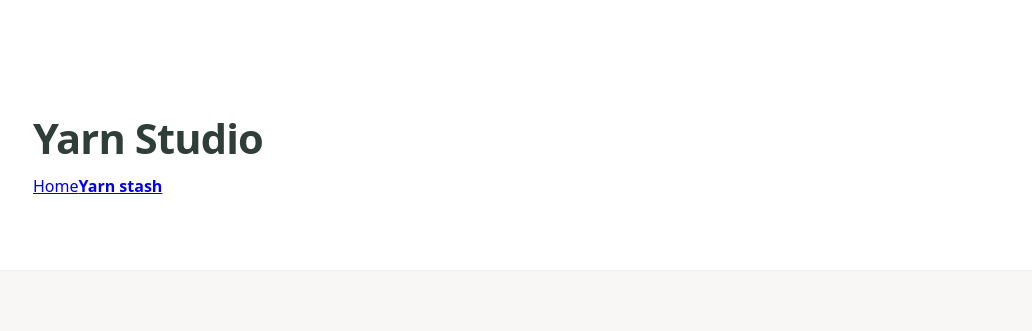
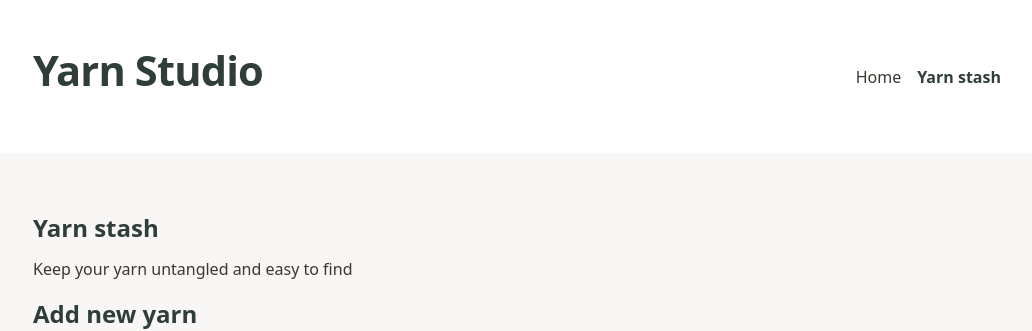
Before and after one commit to EmmaWikstrom/yarnstash-react-app, a React (Create React App) app: page /yarns in a window 1280 px wide. Shown: the top 331 px of the page, without its empty margins (123-1155 px from the left). Built offline with nearby package versions, Linux system fonts and the light colour scheme; no server answers.

Commit message:
feat: add styled navigation header with active links

```diff
--- a/src/App.css
+++ b/src/App.css
@@ -7,36 +7,6 @@
 h2 {
   margin-bottom: 16px;
   color: var(--color-brand);
-}
-
-/* HEADER */
-
-.site-header {
-  padding: 64px 16px 48px;
-  background: var(--color-background-card);
-  border-bottom: 1px solid var(--color-border-soft);
-}
-
-.site-header h1 {
-  font-size: 2.6rem;
-  letter-spacing: -0.02em;
-  margin-bottom: 12px;
-  color: var(--color-brand);
-}
-
-.site-header p {
-  max-width: 560px;
-  color: var(--color-text-muted);
-}
-
-main.container {
-  padding-top: 40px;
-  padding-bottom: 40px;
-}
-
-/* NAV */
-.active {
-  font-weight: bold;
 }
 
 /* MESSAGE */
--- a/src/components/Header/Header.css
+++ b/src/components/Header/Header.css
@@ -0,0 +1,61 @@
+.site-header {
+  padding: 24px 16px;
+  background: var(--color-background-card);
+  border-bottom: 1px solid var(--color-border-soft);
+}
+
+.header-content {
+    display: flex;
+    justify-content: space-between;
+    align-items: center;
+    gap: 24px;
+    flex-wrap: wrap;
+}
+
+.brand {
+    text-decoration: none;
+    color: inherit;
+}
+
+.brand h1 {
+  margin: 0;
+  font-size: 1.8rem;
+  letter-spacing: -0.02em;
+  color: var(--color-brand);
+}
+.main-nav {
+  display: flex;
+  gap: 16px;
+  flex-wrap: wrap;
+}
+
+.nav-link {
+  text-decoration: none;
+  color: var(--color-text-primary);
+  font-weight: 500;
+}
+
+.nav-link:hover {
+  color: var(--color-brand);
+}
+
+.nav-link.active {
+  font-weight: 700;
+  color: var(--color-brand);
+}
+
+.site-header h1 {
+  font-size: 2.6rem;
+  letter-spacing: -0.02em;
+  margin-bottom: 12px;
+  color: var(--color-brand);
+}
+
+main.container {
+  padding-top: 40px;
+  padding-bottom: 40px;
+}
+
+.active {
+  font-weight: bold;
+}
--- a/src/components/Header/Header.jsx
+++ b/src/components/Header/Header.jsx
@@ -1,16 +1,32 @@
 import { NavLink } from "react-router-dom";
+import "./Header.css";
 
 export function Header() {
   return (
     <header className="site-header">
-      <div className="container">
-        <h1>Yarn Studio</h1>
+      <div className="container header-content">
+        <NavLink
+        to="/"
+        end
+        className="brand">
+          <h1>Yarn Studio</h1>
+        </NavLink>
 
-        <nav>
-          <NavLink to="/">Home</NavLink>
+        <nav className="main-nav">
+          <NavLink
+            to="/"
+            end
+            className={({ isActive }) =>
+              isActive ? "nav-link active" : "nav-link"
+            }
+          >
+            Home
+          </NavLink>
           <NavLink
             to="/yarns"
-            className={({ isActive }) => (isActive ? "active" : "")}
+            className={({ isActive }) =>
+              isActive ? "nav-link active" : "nav-link"
+            }
           >
             Yarn stash
           </NavLink>
--- a/src/pages/HomePage.jsx
+++ b/src/pages/HomePage.jsx
@@ -3,6 +3,7 @@ export function HomePage() {
     <main className="container">
       <h1>Welcome</h1>
       <p>This the yarn and project dashboard</p>
+      <p>More content to come, please head over to the yarn stash to see whats documented</p>
     </main>
   );
 }
```
